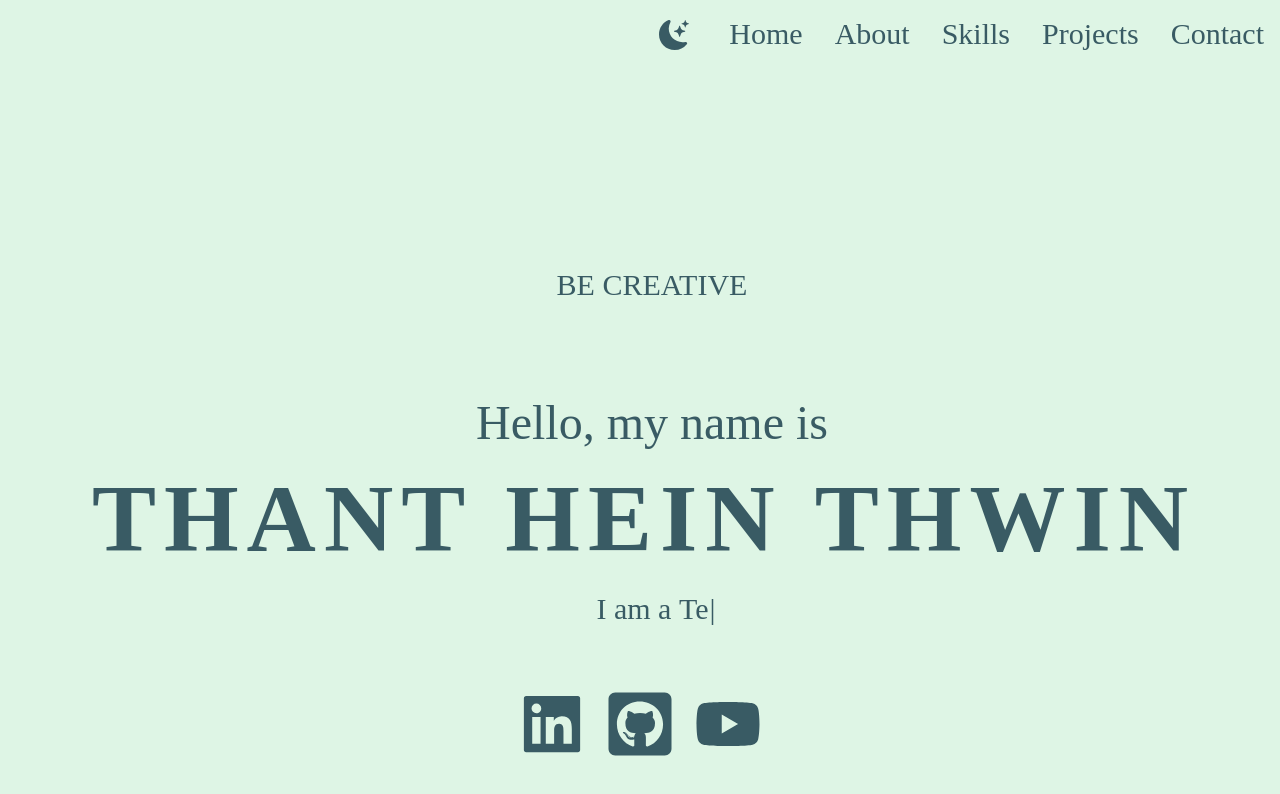
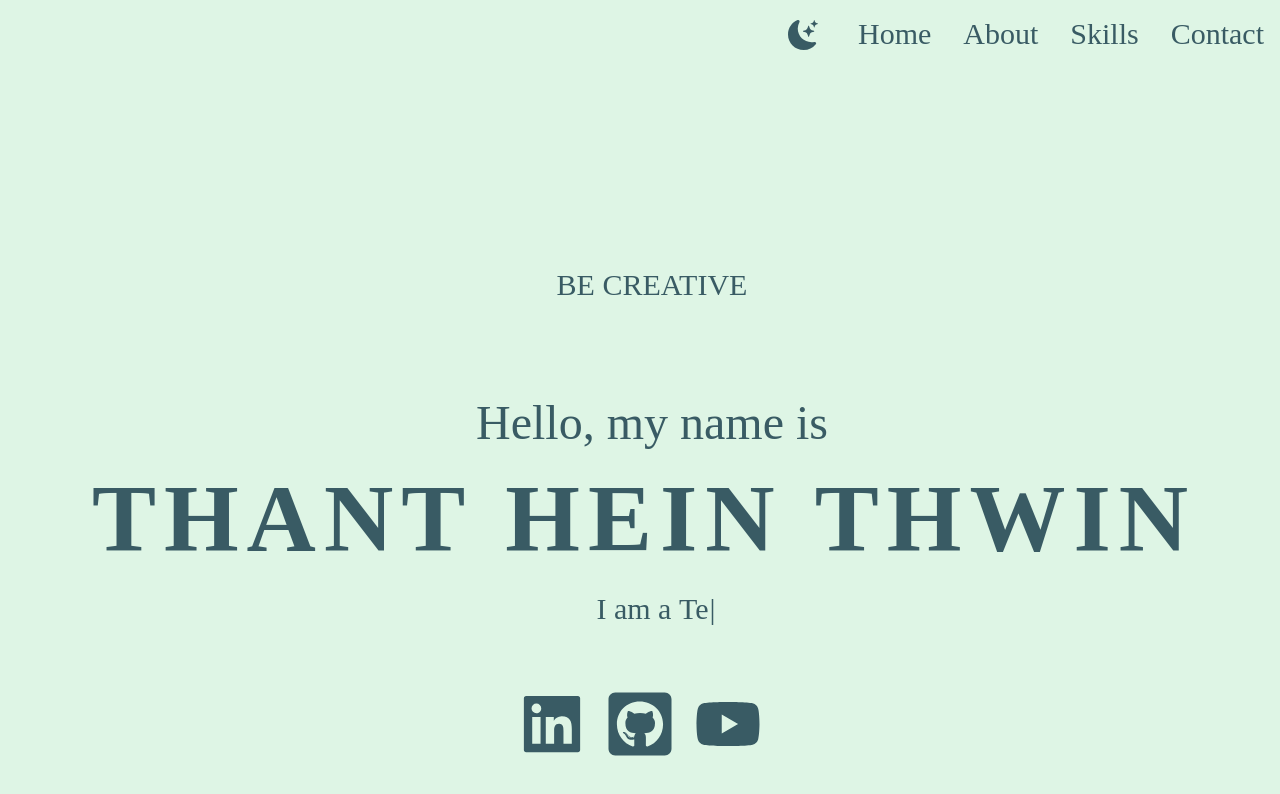
Before and after one commit to thantheinthwin/thantheinthwin.github.io, a Next.js app: page / in a window 1280 px wide. Shown: the top 794 px of the page. Built offline with nearby package versions, Linux system fonts and the light colour scheme; a web font is replaced by a local one.

Commit message:
Finalized portfolio

```diff
--- a/pages/index.js
+++ b/pages/index.js
@@ -52,7 +52,7 @@ export default function Home() {
     {name: "Home", link: "#home"},
     {name: "About", link: "#about"},
     {name: "Skills", link: "#skills"},
-    {name: "Projects", link: "#projects"},
+    // {name: "Projects", link: "#projects"},
     {name: "Contact", link: "#contact"},
   ];
 
@@ -257,8 +257,8 @@ export default function Home() {
                 </div>
               </div>
             </div>
-            {/* Projects div */}
-            <div id='projects' className='snap-start w-screen h-screen flex items-center justify-center text-6xl'>4</div>
+            {/* Projects div
+            <div id='projects' className='snap-start w-screen h-screen flex items-center justify-center text-6xl'>4</div> */}
             {/* Contact div */}
             <div id='contact' className='snap-start w-screen h-screen flex items-center justify-center text-6xl'>
               <div className='relative w-screen h-screen grid content-between justify-start p-4 text-light-theme-text dark:text-dark-theme-text'>
```
